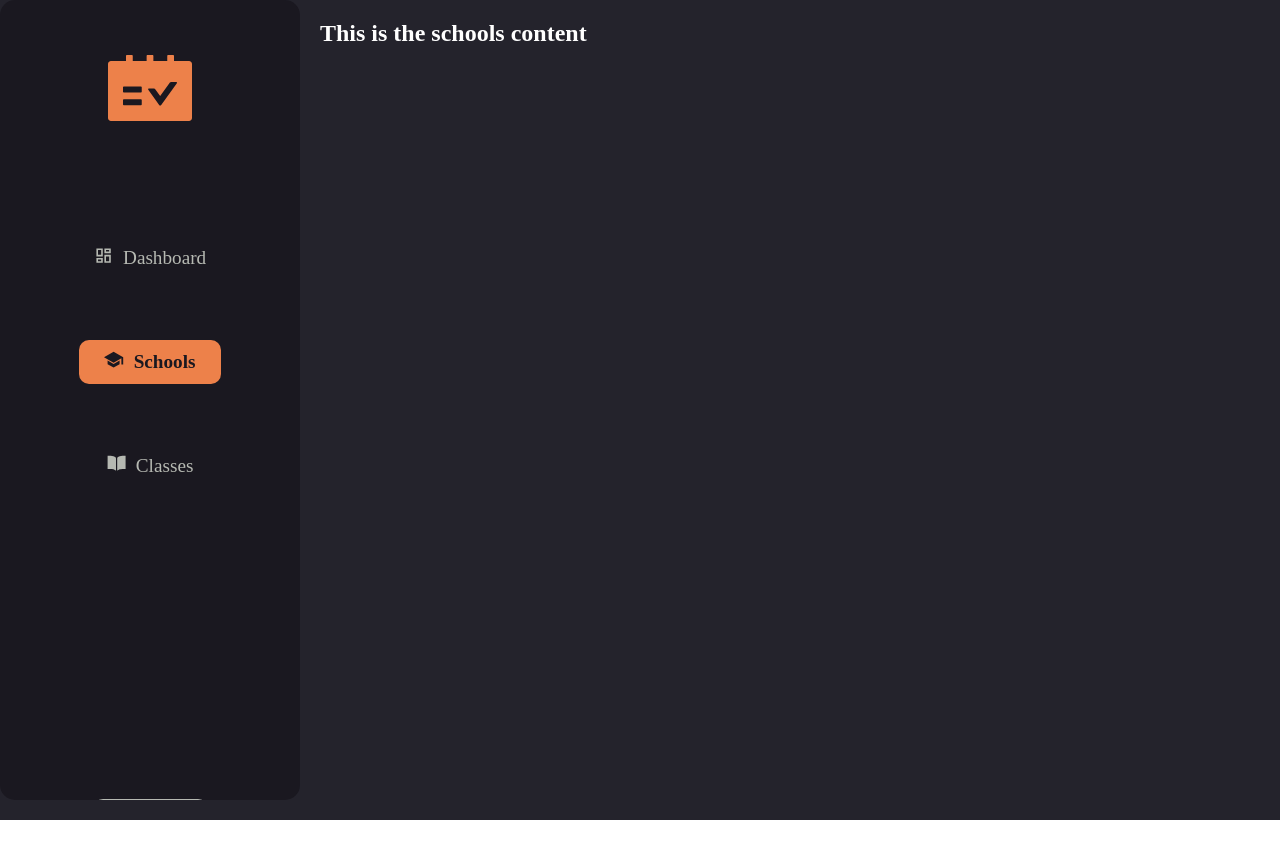
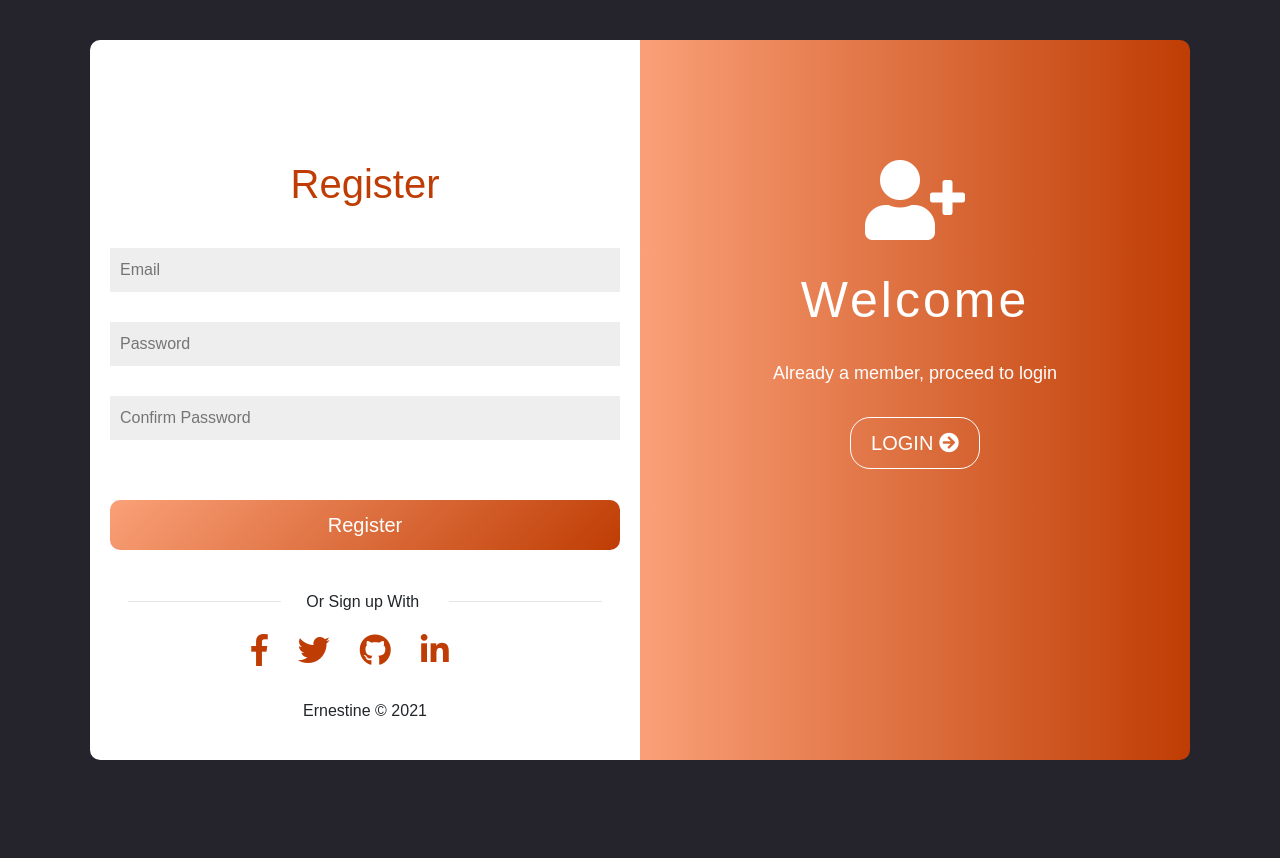
Before and after one commit to RonohP/Ernestine, a React (Create React App) app: page /schools in a window 1280 px wide. Shown: the top 858 px of the page. Before the commit the page ends 820 px from the top, so only its background shows below. Built offline with nearby package versions, Linux system fonts and the light colour scheme.

Commit message:
register

```diff
--- a/public/index.html
+++ b/public/index.html
@@ -10,34 +10,23 @@
       content="Web site created using create-react-app"
     />
     <link rel="apple-touch-icon" href="%PUBLIC_URL%/logo192.png" />
-    <!--
-      manifest.json provides metadata used when your web app is installed on a
-      user's mobile device or desktop. See https://developers.google.com/web/fundamentals/web-app-manifest/
-    -->
-    <link rel="manifest" href="%PUBLIC_URL%/manifest.json" />
-    <!--
-      Notice the use of %PUBLIC_URL% in the tags above.
-      It will be replaced with the URL of the `public` folder during the build.
-      Only files inside the `public` folder can be referenced from the HTML.
+    <!-- Bootstrap -->
+    <link rel="stylesheet"
 
-      Unlike "/favicon.ico" or "favicon.ico", "%PUBLIC_URL%/favicon.ico" will
-      work correctly both with client-side routing and a non-root public URL.
-      Learn how to configure a non-root public URL by running `npm run build`.
-    -->
+          href="https://maxcdn.bootstrapcdn.com/bootstrap/4.0.0/css/bootstrap.min.css"
+          integrity="sha384-Gn5384xqQ1aoWXA+058RXPxPg6fy4IWvTNh0E263XmFcJlSAwiGgFAW/dAiS6JXm"
+          crossorigin="anonymous">
+          <!-- Font Awesome -->
+  <link rel="stylesheet" href="https://use.fontawesome.com/releases/v5.0.10/css/all.css" integrity="sha384-+d0P83n9kaQMCwj8F4RJB66tzIwOKmrdb46+porD/OvrJ+37WqIM7UoBtwHO6Nlg" crossorigin="anonymous">
     <title>Ernestine</title>
   </head>
   <body>
     <noscript>You need to enable JavaScript to run this app.</noscript>
     <div id="root"></div>
-    <!--
-      This HTML file is a template.
-      If you open it directly in the browser, you will see an empty page.
+    <!-- Bootstrap -->
+    <script src="https://code.jquery.com/jquery-3.2.1.slim.min.js" integrity="sha384-KJ3o2DKtIkvYIK3UENzmM7KCkRr/rE9/Qpg6aAZGJwFDMVNA/GpGFF93hXpG5KkN" crossorigin="anonymous"></script>
+    <script src="https://cdnjs.cloudflare.com/ajax/libs/popper.js/1.12.9/umd/popper.min.js" integrity="sha384-ApNbgh9B+Y1QKtv3Rn7W3mgPxhU9K/ScQsAP7hUibX39j7fakFPskvXusvfa0b4Q" crossorigin="anonymous"></script>
+    <script src="https://maxcdn.bootstrapcdn.com/bootstrap/4.0.0/js/bootstrap.min.js" integrity="sha384-JZR6Spejh4U02d8jOt6vLEHfe/JQGiRRSQQxSfFWpi1MquVdAyjUar5+76PVCmYl" crossorigin="anonymous"></script>
 
-      You can add webfonts, meta tags, or analytics to this file.
-      The build step will place the bundled scripts into the <body> tag.
-
-      To begin the development, run `npm start` or `yarn start`.
-      To create a production bundle, use `npm run build` or `yarn build`.
-    -->
   </body>
 </html>
--- a/src/Components/App.jsx
+++ b/src/Components/App.jsx
@@ -1,14 +1,11 @@
-import "../Styles/App.css";
-import Main from "../Components/Main";
-import { BrowserRouter as Router, Switch, Route, Link } from "react-router-dom";
+import '../Styles/App.css';
+import Register from '../Components/Register'
 
 function App() {
   return (
-    <Router>
-      <div className="App">
-        <Main />
-      </div>
-    </Router>
+    <div className="App">
+      < Register />
+    </div>
   );
 }
 
--- a/src/Components/Main.jsx
+++ /dev/null
@@ -1,34 +0,0 @@
-import React from "react";
-import "../Styles/main.css";
-import Sidebar from "./Sidebar";
-import { Switch, Route } from "react-router-dom";
-
-function Main() {
-  return (
-    <div className="main">
-      <Sidebar />
-      <div className="content">
-        {" "}
-        <Switch>
-          <Route path="/dashboard">
-            <div>
-              <h2 style={{ color: "white" }}>This is the dashboard content</h2>
-            </div>
-          </Route>
-          <Route exact path="/schools">
-            <div>
-              <h2 style={{ color: "white" }}>This is the schools content</h2>
-            </div>
-          </Route>
-          <Route exact path="/classes">
-            <div>
-              <h2 style={{ color: "white" }}>This is the classes content</h2>
-            </div>
-          </Route>
-        </Switch>
-      </div>
-    </div>
-  );
-}
-
-export default Main;
--- /dev/null
+++ b/src/Components/Register.jsx
@@ -0,0 +1,40 @@
+import React from "react";
+
+
+function Register() {
+  return (
+    <div class="container">
+      <div class="register">
+         <div class="container">
+              <h1>Register</h1>
+              <input type="email" placeholder="Email" />
+              <input type="password" placeholder="Password" />
+              <input type="password" placeholder="Confirm Password" />
+
+              <button>Register</button>
+              <hr/><p>Or Sign up With</p> <hr/>
+              <ul>
+                  <li><i class="fab fa-facebook-f fa-2x"></i></li>
+                  <li><i class="fab fa-twitter fa-2x"></i></li>
+                  <li><i class="fab fa-github fa-2x"></i></li>
+                  <li><i class="fab fa-linkedin-in fa-2x"></i></li>
+              </ul>
+              <span class="copyright"> Ernestine &copy; 2021</span>
+
+         </div>
+      </div>
+      <div class="login">
+          <div class="container">
+              <i class="fas fa-user-plus fa-5x"></i>
+              <h2>Welcome</h2>
+              <p>Already a member, proceed to login</p>
+              <button>Login <i class="fas fa-arrow-circle-right"></i></button>
+
+          </div>
+      </div>
+    </div>
+
+  );
+}
+
+export default Register;
--- a/src/Components/Sidebar.jsx
+++ /dev/null
@@ -1,58 +0,0 @@
-import React from "react";
-import "../Styles/sidebar.css";
-import { Router, Switch, Route, NavLink } from "react-router-dom";
-import { AiFillSchedule } from "react-icons/ai";
-import { RiDashboardLine } from "react-icons/ri";
-import { IoSchoolSharp, IoBookSharp } from "react-icons/io5";
-
-function Sidebar() {
-  return (
-    <div className="sidebar">
-      <div className="scheduleIcon">
-        <AiFillSchedule
-          color="#ED814A"
-          size="6rem"
-          activeClassName="active-nav-link"
-        />
-      </div>
-      <ul className="sidebar-ul">
-        <NavLink
-          to="/dashboard"
-          className="navLink"
-          activeClassName="active-nav-link"
-        >
-          <span className="list-icons">
-            <RiDashboardLine />
-          </span>
-          Dashboard
-        </NavLink>
-
-        <NavLink
-          to="/schools"
-          className="navLink"
-          activeClassName="active-nav-link"
-        >
-          <span className="list-icons">
-            <IoSchoolSharp />
-          </span>
-          Schools
-        </NavLink>
-
-        <NavLink
-          to="/classes"
-          className="navLink"
-          activeClassName="active-nav-link"
-        >
-          <span className="list-icons">
-            <IoBookSharp />
-          </span>
-          Classes
-        </NavLink>
-
-        <button className="logout-btn">Logout</button>
-      </ul>
-    </div>
-  );
-}
-
-export default Sidebar;
--- a/src/Styles/App.css
+++ b/src/Styles/App.css
@@ -1,8 +1,131 @@
-* {
-  padding: 0;
-  margin: 0;
+/* My Body Styling */
+*{
+    box-sizing: border-box;
+    margin: 0;
+    padding: 0;
+}
+body{
+    background:#25232c;
+    display: flex;
+    justify-content: center;
+    align-items: center;
+    height:100vh;
+    font-family: sans-serif;
+}
+.container{
+    width: 100%;
+    margin: auto;
+    padding: 20px;
+    height: 760px;
 }
 
-.App {
-  background-color: #24232c;
+.register ,.login{width: 50%}
+
+/*My Register Page Styling*/
+.register{
+    float:left;
+    background-color: white;
+    height: 100%;
+    border-radius: 10px 0 0 10px;
+    text-align: center;
+    padding-top: 100px;
 }
+.register h1{
+    margin-bottom: 40px;
+    font-size: 2.5em;
+    color: #bf3d04;
+}
+
+input[type="email"] , input[type="password"]{
+    width: 100%;
+    padding: 10px;
+    margin-bottom: 30px;
+    border: none;
+    background-color: #eeeeef;
+    outline: none;
+}
+
+.register span{
+    float: left
+}
+.register a{
+    float: right;
+    text-decoration: none;
+    color: #000;
+    transition: 0.3s all ease-in-out;
+}
+.register a:hover{color: #9526a9;font-weight: bold}
+
+.register button{
+    width: 100%;
+    margin: 30px 0;
+    padding: 10px;
+    border: none;
+    border-radius: 10px;
+    background-image: linear-gradient(135deg, #faa078 , #bf3d04 );
+    color: #fff;
+    font-size: 20px;
+    cursor: pointer;
+    transition: 0.3s all ease-in-out;
+}
+
+.register hr{
+    width: 30%;
+    display: inline-block;
+    margin: 0px 5px 5px;
+
+}
+
+.register p{
+    display: inline-block;
+    margin: 10px 20px 20px;
+}
+.register ul{
+    list-style: none;
+    margin-bottom:30px;
+}
+.register ul li{
+    display: inline-block;
+    margin-right: 30px;
+    size: 10px;
+    cursor: pointer;
+    color: #bf3d04;
+}
+.register .copyright{
+    display: inline-block;
+    float: none;
+}
+/*Login Sector Styling*/
+.login{
+    float: right;
+    background-image: linear-gradient(90deg, #faa078 , #bf3d04 );
+    height: 100%;
+    color:#fff;
+    border-radius:  0 10px 10px  0;
+    text-align: center;
+    padding: 100px 0;
+}
+.login h2{
+    margin: 30px 0;
+    font-size: 50px;
+    letter-spacing: 3px
+}
+.login p{
+    font-size: 18px;
+    margin-bottom: 30px;
+}
+.login button{
+    background-color: transparent;
+    border: 1px solid #FFF;
+    border-radius: 20px;
+    padding: 10px 20px;
+    color: #fff;
+    font-size: 20px;
+    text-transform: uppercase;
+    transition:0.2s all  ease-in-out;
+}
+.login button:hover{
+    color: #bf3d04;
+    background-color: #fff;
+    cursor: pointer;
+}
--- a/src/Styles/main.css
+++ /dev/null
@@ -1,12 +0,0 @@
-.main {
-  display: grid;
-  grid-template-columns: 20rem auto;
-}
-.content {
-  grid-column-start: 2;
-  overflow-x: hidden;
-  padding-top: 20px;
-  background-color: #24232c;
-  height: 100vh;
-  width: 300px;
-}
--- a/src/Styles/sidebar.css
+++ /dev/null
@@ -1,65 +0,0 @@
-.sidebar {
-  height: 100%;
-  width: 300px;
-  position: fixed;
-  z-index: 1;
-  background-color: #1a1820;
-  overflow-x: hidden;
-  border-radius: 15px;
-}
-
-.sidebar-ul {
-  margin-top: 70px;
-  padding-top: 30px;
-  display: flex;
-  justify-content: center;
-  align-items: center;
-  flex-direction: column;
-}
-
-.scheduleIcon {
-  display: flex;
-  justify-content: center;
-  align-items: center;
-  padding-top: 40px;
-}
-
-.navLink {
-  text-decoration: none;
-  color: #b6b9b2;
-  font-size: 1.2rem;
-  padding: 10px 25px 10px 25px;
-  display: flex;
-  align-items: center;
-  margin-bottom: 60px;
-  list-style: none;
-}
-.navLink:hover {
-  background-color: #ed814a;
-  background-color: #ed814a;
-  color: #1a1820;
-  font-weight: 600;
-  border-radius: 10px;
-}
-
-.active-nav-link {
-  background-color: #ed814a;
-  color: #1a1820;
-  font-weight: 600;
-  border-radius: 10px;
-}
-
-.logout-btn {
-  margin-top: 250px;
-  background-color: #b6b9b2;
-  padding: 10px 25px 10px 25px;
-  color: #1a1820;
-  font-weight: 600;
-  border-radius: 10px;
-  border: none;
-  font-size: 1.2rem;
-}
-
-.list-icons {
-  padding-right: 10px;
-}
```
